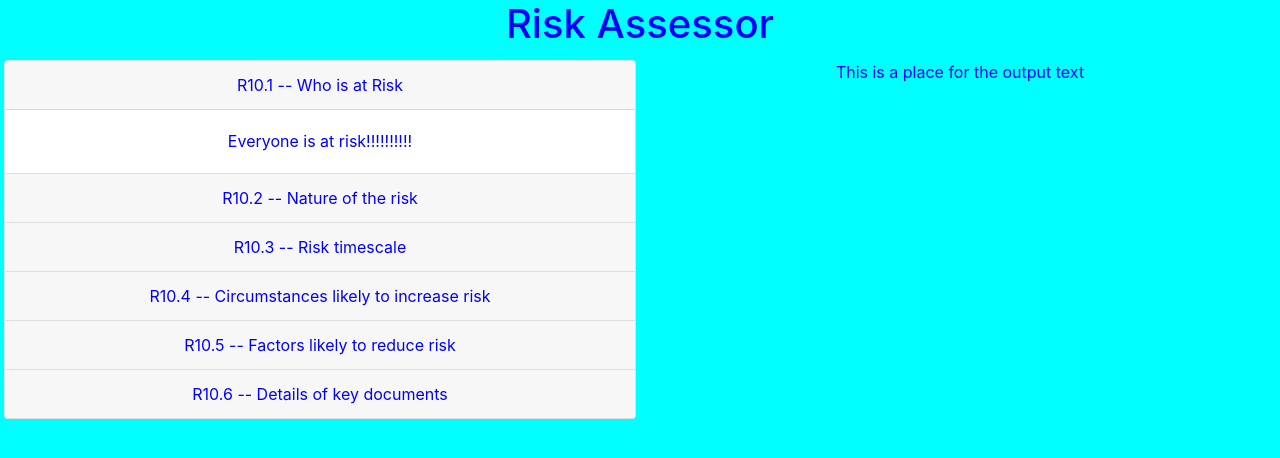
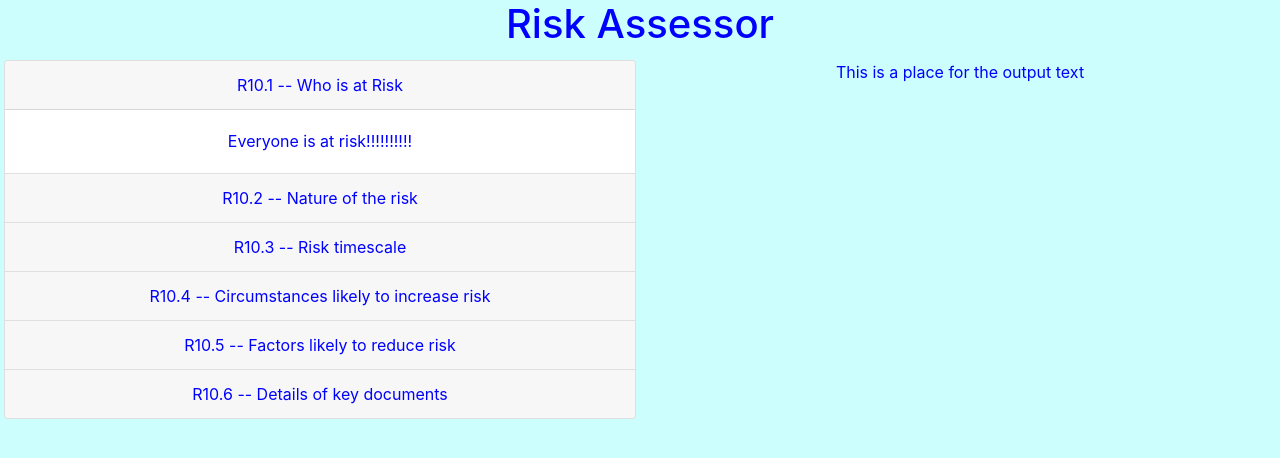
Before and after one commit to Samir70/risk-assessor, a React (Create React App) app: page / in a window 1280 px wide. Shown: the top 458 px of the page. Built offline with nearby package versions, Linux system fonts and the light colour scheme.

Commit message:
split theme away from App class

```diff
--- a/src/App.css
+++ b/src/App.css
@@ -1,7 +1,10 @@
 .App {
   text-align: center;
-  color: rgb(0, 0, 255);
-  background: #00FFFF;
+}
+
+.blueTheme {
+  color: hsl(240, 100%, 50%);
+  background: hsl(180, 96%, 90%);
 }
 
 #workSpace {
--- a/src/App.js
+++ b/src/App.js
@@ -6,7 +6,7 @@ import './App.css';
 class App extends React.Component {
   render () {
     return (
-      <div className="App">
+      <div className="App blueTheme">
         <h1>Risk Assessor</h1>
         <div id='workSpace'>
           <FormsHolder className='halfWidth' />
```
